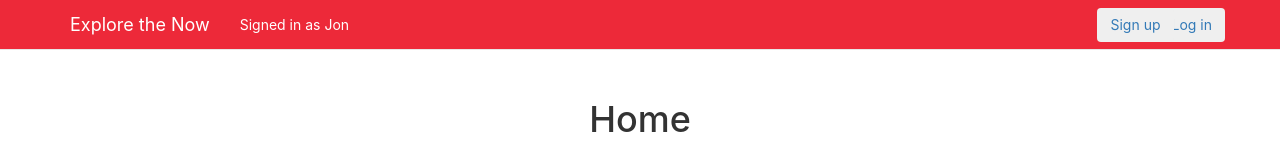
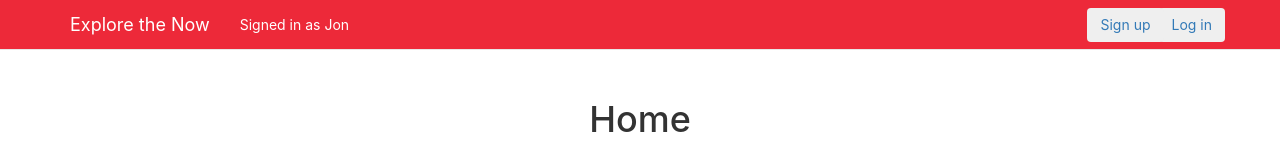
Before and after one commit to csamelian27/explore-the-now-frontend, a React (Create React App) app: page / in a window 1280 px wide. Shown: the top 160 px of the page. Built offline with nearby package versions, Linux system fonts and the light colour scheme.

Commit message:
sets up ignore files

```diff
--- a/public/index.html
+++ b/public/index.html
@@ -3,7 +3,7 @@
   <head>
     <meta charset="utf-8" />
     <link rel="shortcut icon" href="%PUBLIC_URL%/favicon.ico" />
-     <link rel="stylesheet" href="https://maxcdn.bootstrapcdn.com/bootstrap/3.3.7/css/bootstrap.min.css">
+    <link rel="stylesheet" href="https://maxcdn.bootstrapcdn.com/bootstrap/3.3.7/css/bootstrap.min.css">
     <meta
       name="viewport"
       content="width=device-width, initial-scale=1, shrink-to-fit=no"
--- a/src/App.css
+++ b/src/App.css
@@ -78,6 +78,10 @@
     }
 }
 
+.navbar button {
+  margin-left: 10px;
+}
+
 .home {
   margin-top: 100px;
 }
--- a/src/App.js
+++ b/src/App.js
@@ -8,7 +8,11 @@ import Home from './Components/Home';
 import Login from './Components/Login'
 import Signup from './Components/Signup'
 
+// console.log(process.env.REACT_APP_API_KEY)
+// console.log("JWT", process.env.REACT_APP_JWT_KEY)
+
 class App extends Component {
+
 
   state = {
     user: {}
```
Also changed, not shown: 1 other file (tests, documents, lock files or other folders).
